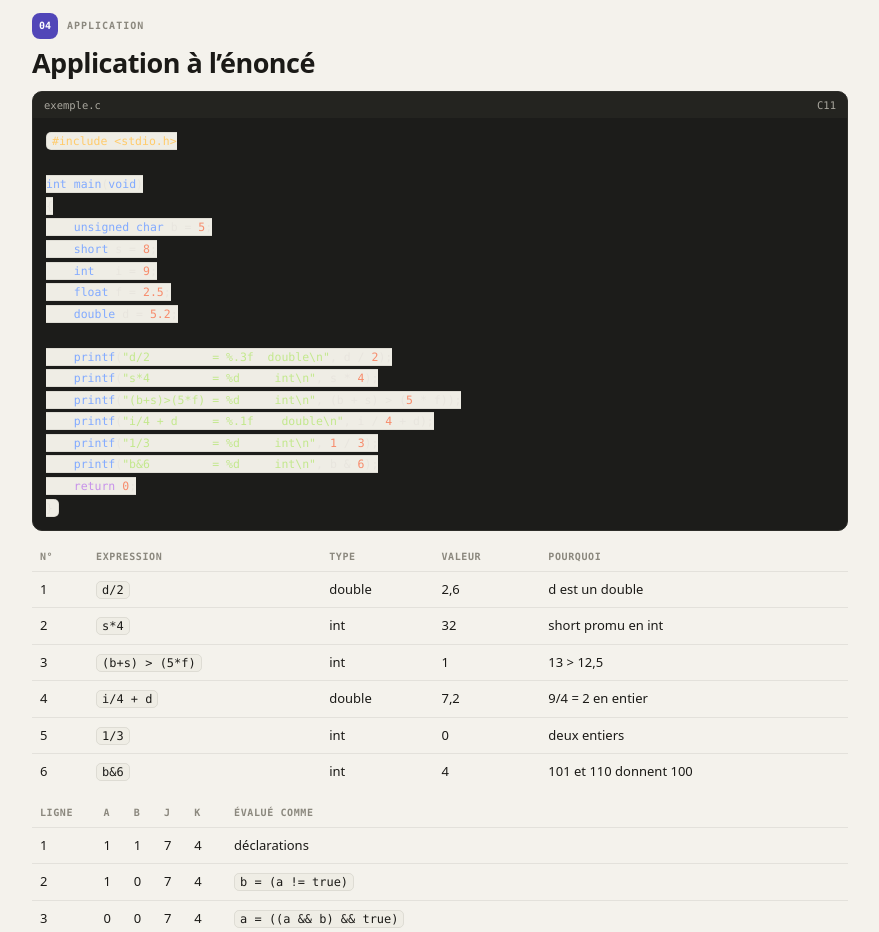
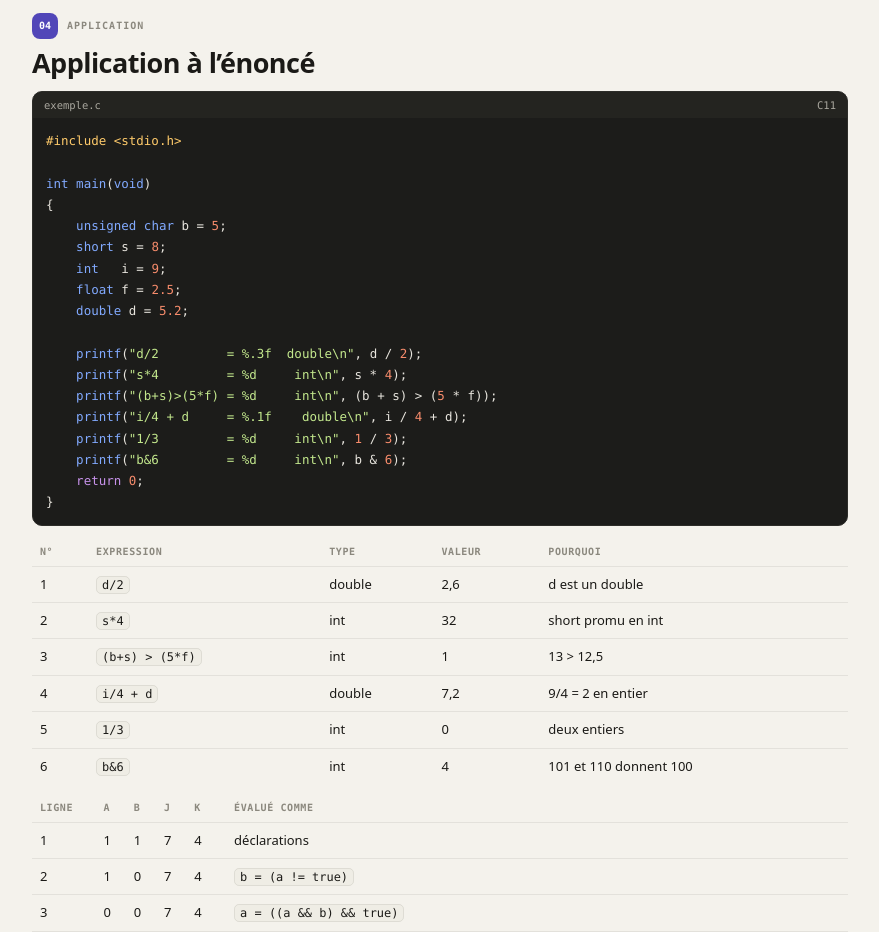
Before and after one commit to Philippe-Ong/E2-Algo, a plain HTML site: page exercices/ex1-1.html in a window 1280 px wide. Shown: the part 1780-2712 px from the top of the page, without its empty margins (200-1079 px from the left). Drawn offline with Linux system fonts and the light colour scheme.

Commit message:
Supprimer le fond des blocs de code

```diff
--- a/exercices/ex1-1.html
+++ b/exercices/ex1-1.html
@@ -55,6 +55,7 @@ code{font-family:var(--mono);font-size:.92em;background:var(--card2);border:1px
 .box.trap{border-left-color:#b33a2b}
 .box .lbl{font:650 9.5px/1.4 var(--mono);letter-spacing:.1em;text-transform:uppercase;color:var(--faint);margin-bottom:4px}
 .code{margin:12px 0;border-radius:10px;overflow:hidden;background:#1c1c1a;border:1px solid #2d2d29}
+.code code{background:none;border:0;border-radius:0;padding:0;color:inherit;font:inherit}
 .code header{display:flex;justify-content:space-between;padding:7px 11px;background:#242420;color:#a9a79e;font:10.5px var(--mono)}
 .code pre{margin:0;padding:12px 13px;overflow:auto;color:#e8e5de;font:12.5px/1.7 var(--mono);white-space:pre-wrap;overflow-wrap:break-word;word-break:normal;tab-size:4;max-width:100%}
 .tbl{width:100%;border-collapse:collapse;font-size:13px;margin:10px 0}
```
Also changed, not shown: exercices/ex1-10.html (+1 -0 lines), exercices/ex1-11.html (+1 -0 lines), exercices/ex1-14.html (+1 -0 lines), exercices/ex1-2.html (+1 -0 lines), exercices/ex1-3.html (+1 -0 lines), exercices/ex1-4.html (+1 -0 lines), exercices/ex1-5.html (+1 -0 lines), exercices/ex1-6.html (+1 -0 lines), exercices/ex1-7.html (+1 -0 lines), exercices/ex1-8.html (+1 -0 lines), exercices/ex2-1.html (+1 -0 lines), exercices/ex2-4.html (+1 -0 lines), exercices/ex2-6.html (+1 -0 lines), exercices/ex3-1.html (+1 -0 lines), 2 more files.
